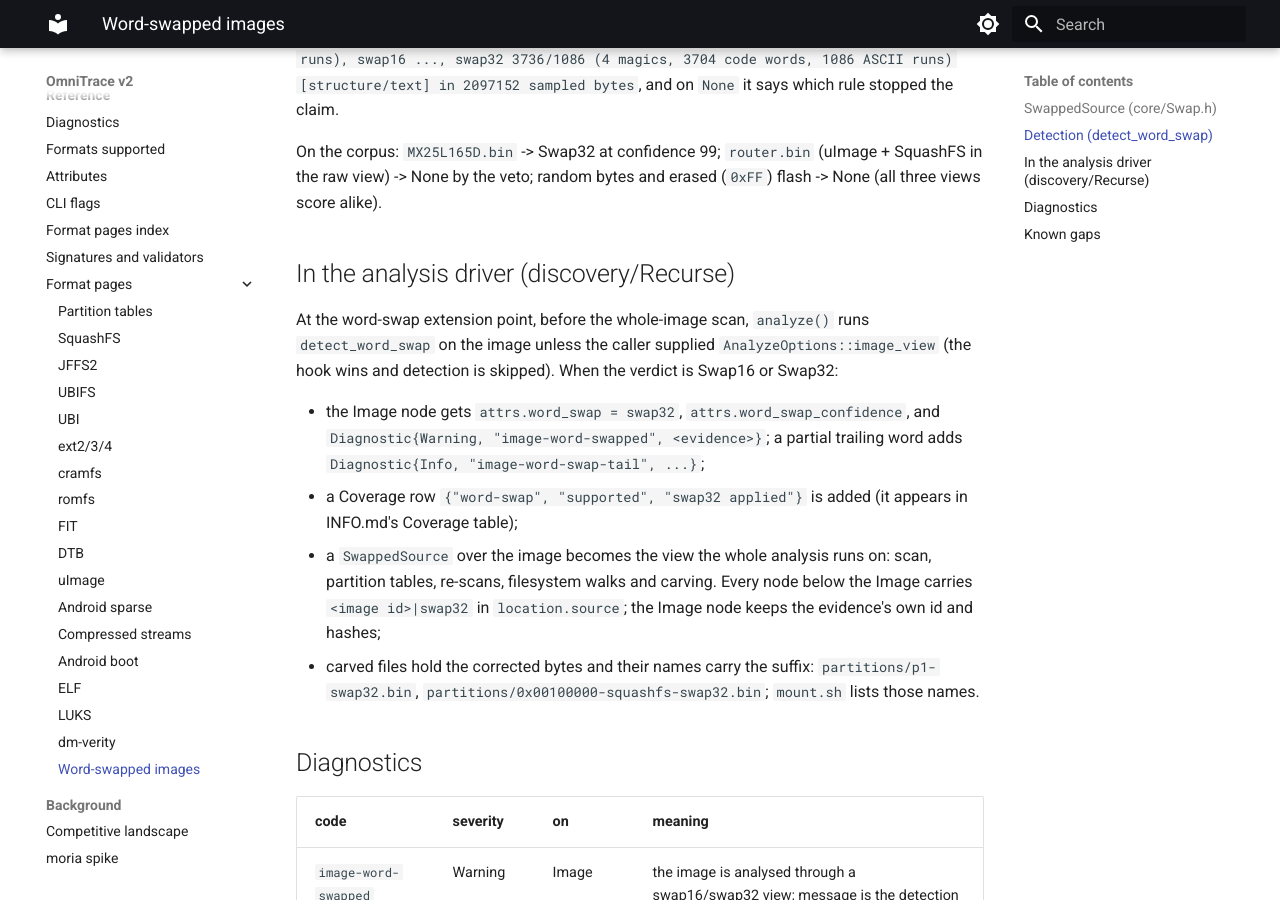
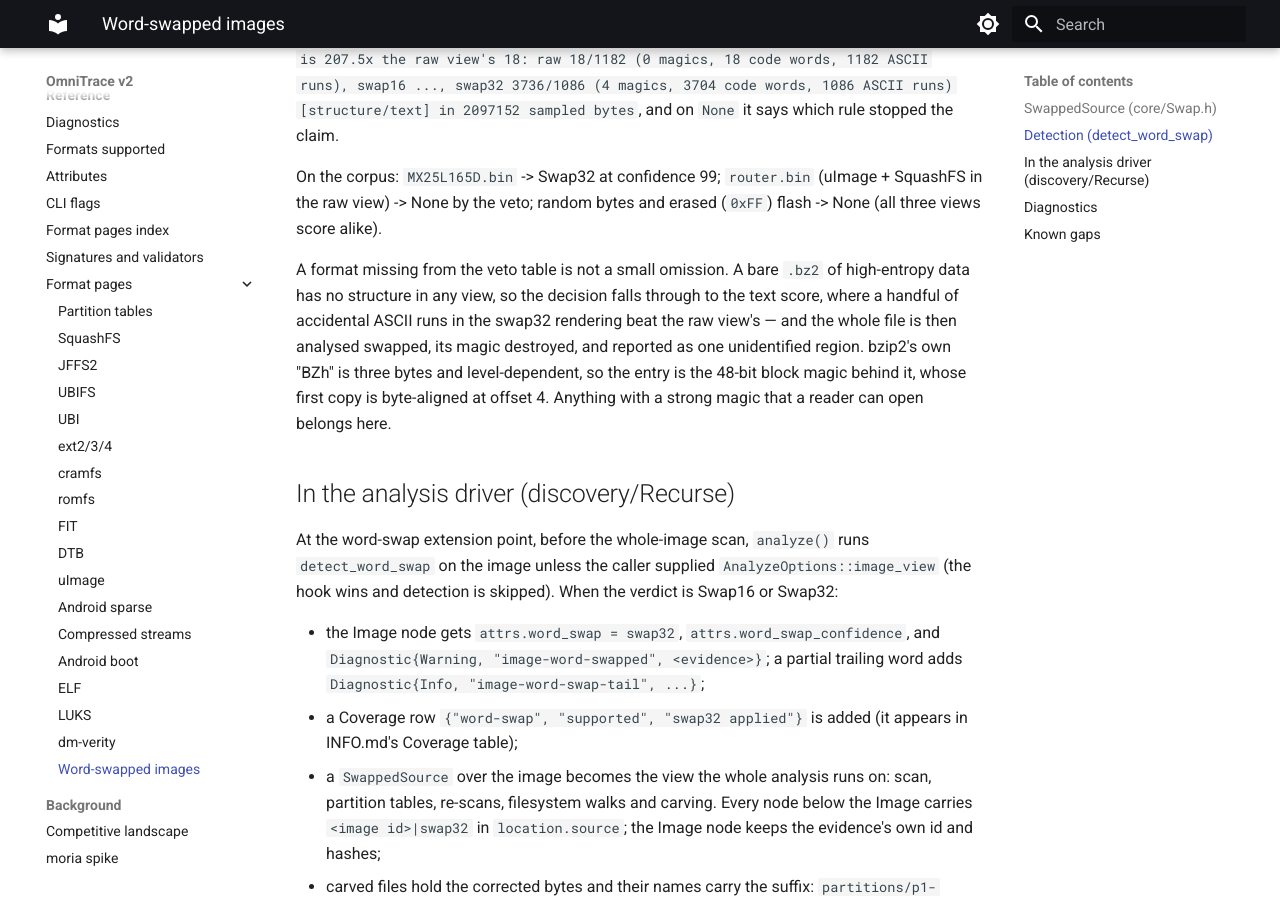
Before and after one commit to wrongbaud/omnitrace, an MkDocs documentation site: the page built from docs/formats/word-swap.md, in a window 1280 px wide and 900 px high, scrolled down 2160 px. Built offline with MkDocs 1.6.1 and Material for MkDocs 9.7.7, drawn with Linux system fonts in a browser that asks for light colours; some of the changed text lies outside the part shown.

Commit message:
swap: veto the formats that were missing from the table
A bare .bz2 of compressed noise was analysed word-swapped and lost whole.
Nothing in any of the three views had structure, so the decision fell
through to the text score, where a handful of accidental ASCII runs in the
swap32 rendering beat the raw view's two. The magic was then destroyed by
the swap, the scan found nothing, and the file came out as one unidentified
region: 200000 bytes of evidence gone with no diagnostic saying why.

bzip2's own "BZh" is three bytes and level-dependent, so the entry is the
48-bit block magic behind it (pi in BCD), whose first copy is byte-aligned
at offset 4. 7z, zip and cpio-newc were missing for the same reason and are
added with it.

A veto only ever strengthens the raw view, so it cannot introduce a false
swap; the risk is the other way, of suppressing a real one. MX25L165D.bin,
the known-swapped corpus image, still reports swap32 at confidence 99, and
the corpus scan is otherwise unchanged.

Co-Authored-By: Claude Opus 5 (1M context) <noreply@anthropic.com>

```diff
--- a/docs/formats/word-swap.md
+++ b/docs/formats/word-swap.md
@@ -49,7 +49,9 @@ are scored:
 - strong hits are a fixed table of full magics: ELF `7f 45 4c 46`, uImage
   `27 05 19 56`, SquashFS `hsqs`/`sqsh`, JFFS2 `0x1985` with its node type
   (dirent, inode, cleanmarker; LE and BE), UBI `UBI#`, UBIFS `31 18 10 06`,
-  xz `fd 37 7a 58 5a 00`, zstd `28 b5 2f fd`, LZ4 frame `04 22 4d 18`, DTB
+  xz `fd 37 7a 58 5a 00`, zstd `28 b5 2f fd`, LZ4 frame `04 22 4d 18`, lzop
+  `89 4c 5a 4f 00 0d 0a 1a 0a`, the bzip2 block magic `31 41 59 26 53 59`, 7z
+  `37 7a bc af 27 1c`, zip `PK 03 04`, cpio-newc `070701`, DTB
   `d0 0d fe ed`, cramfs `45 3d cd 28`, romfs `-rom1fs-`, `ANDROID!`,
   `U-Boot`, `Linux version`, `-----BEGIN`, and the ARM NOP word `0xE1A00000`
   at 4-byte alignment;
@@ -94,6 +96,15 @@ On the corpus: `MX25L165D.bin` -> Swap32 at confidence 99; `router.bin`
 (uImage + SquashFS in the raw view) -> None by the veto; random bytes and
 erased (`0xFF`) flash -> None (all three views score alike).
 
+A format missing from the veto table is not a small omission. A bare `.bz2`
+of high-entropy data has no structure in any view, so the decision falls
+through to the text score, where a handful of accidental ASCII runs in the
+swap32 rendering beat the raw view's — and the whole file is then analysed
+swapped, its magic destroyed, and reported as one unidentified region.
+bzip2's own "BZh" is three bytes and level-dependent, so the entry is the
+48-bit block magic behind it, whose first copy is byte-aligned at offset 4.
+Anything with a strong magic that a reader can open belongs here.
+
 ## In the analysis driver (discovery/Recurse)
 
 At the word-swap extension point, before the whole-image scan, `analyze()`
```
Also changed, not shown: CLAUDE.md (+1 -0 lines), 1 other file.
